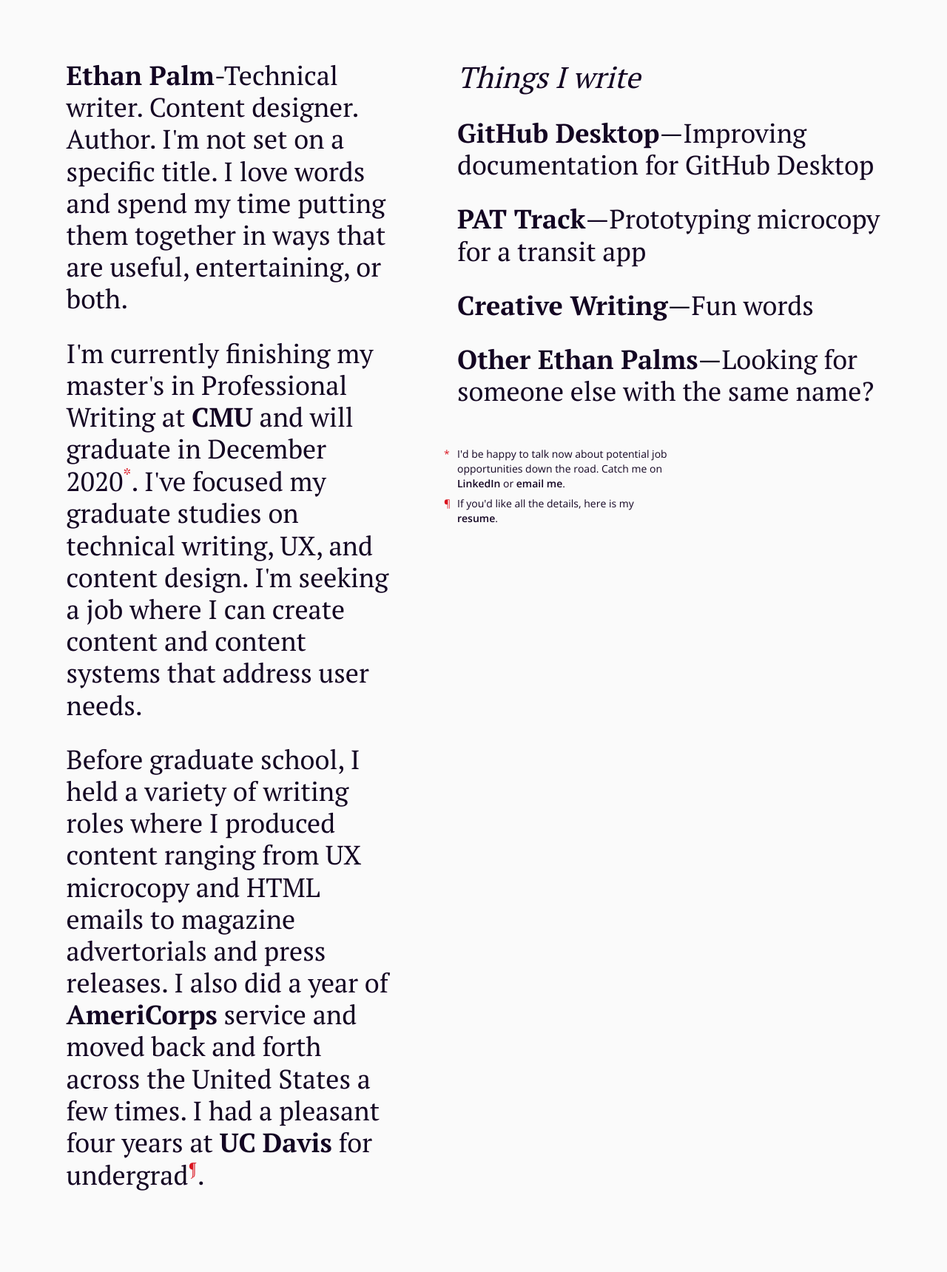
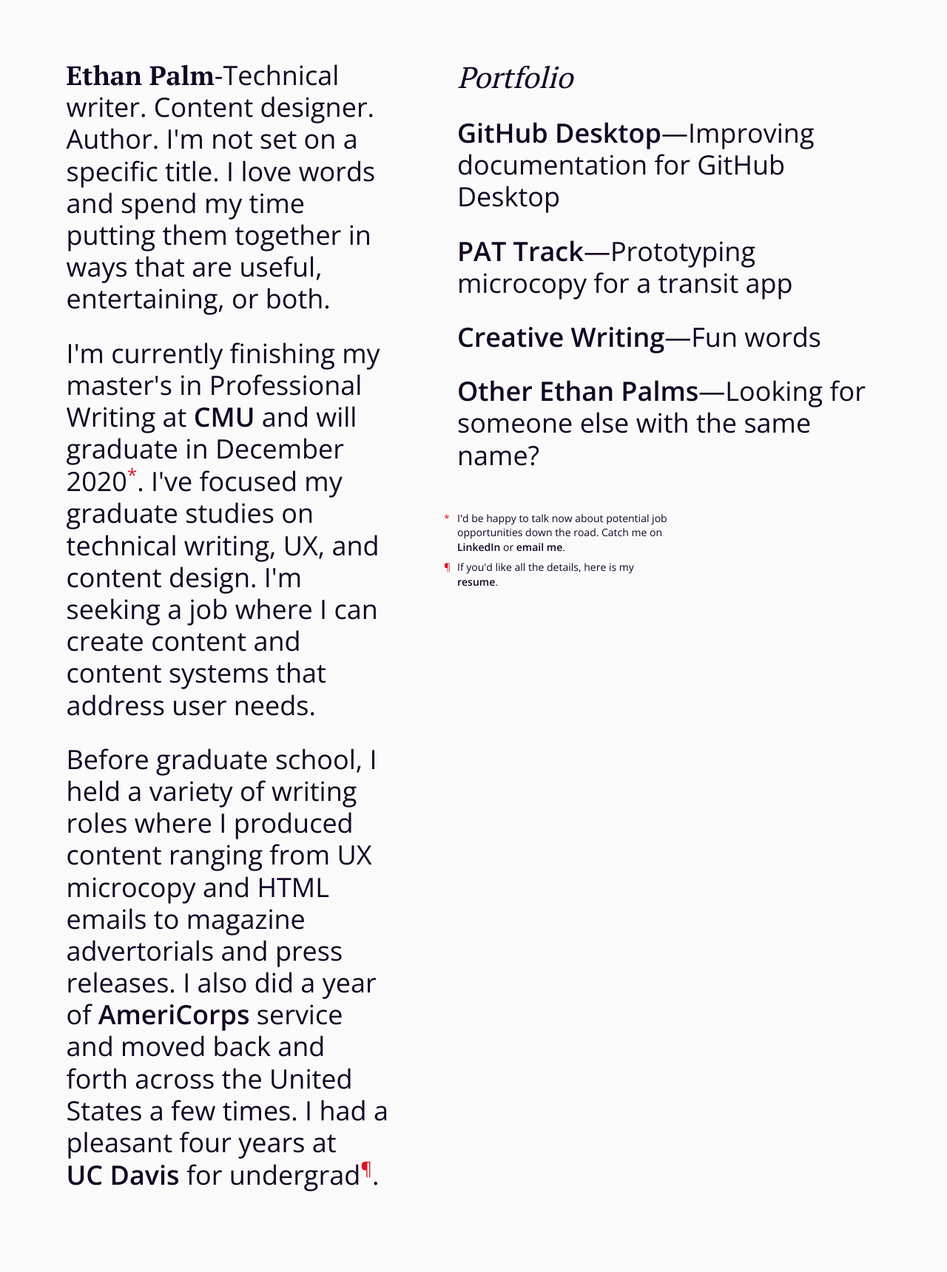
Before and after one commit to ethanpalm/ethanpalm.github.io, a Jekyll site: the page built from index.html, in a window 1280 px wide. Shown: the whole page at 74% size. Built offline with Jekyll 4.4.1, drawn with Linux system fonts in a browser that asks for light colours.

Commit message:
Small changes

```diff
--- a/_sass/_home.scss
+++ b/_sass/_home.scss
@@ -17,12 +17,14 @@
 
     h1 {
       font-size: inherit;
+      font-family: $serif;
       display: inline;
     }
 
     h2 {
       font-size: $primary-font-size;
       font-weight: 400;
+      font-family: $serif;
       font-style: italic;
       margin-bottom: 30px;
     }
--- a/_sass/_variables.scss
+++ b/_sass/_variables.scss
@@ -55,8 +55,8 @@
 // Applications
 $background: $white;
 $foreground: $black;
-$primary-font: $serif;
-$secondary-font: $sans;
+$primary-font: $sans;
+$secondary-font: $serif;
 $primary-font-size: $f1;
 $secondary-font-size: $f5;
 $highlight: $red;
--- a/index.html
+++ b/index.html
@@ -15,7 +15,7 @@
       <div>Before graduate school, I held a variety of writing roles where I produced content ranging from UX microcopy and HTML emails to magazine advertorials and press releases. I also did a year of <a href="https://www.nationalservice.gov/programs/americorps/americorps-programs/americorps-vista">AmeriCorps</a> service and moved back and forth across the United States a few times. I had a pleasant four years at <a href="https://anthropology.ucdavis.edu/">UC</a>&nbsp;<a href="https://writing.ucdavis.edu/academics/writing-minor">Davis</a> for undergrad<span class="accent superscript" id="paragraph" onmouseover="addClass(paragraph2, 'footnote-accent');" onmouseout="removeClass(paragraph2, 'footnote-accent');">¶</span>.</div>
     </div>
     <div class="work column">
-      <h2>Things I write</h2>
+      <h2>Portfolio</h2>
       {% for item in site.data.portfolio %}
         {% if item.show %}
         <a class="project" id="{{ item.id }}" onmouseover="addClass(body, '{{ item.id }}');" onmouseout="removeClass(body, '{{ item.id }}');" href="{{ item.url }}">
```
Also changed, not shown: 1 other file.
